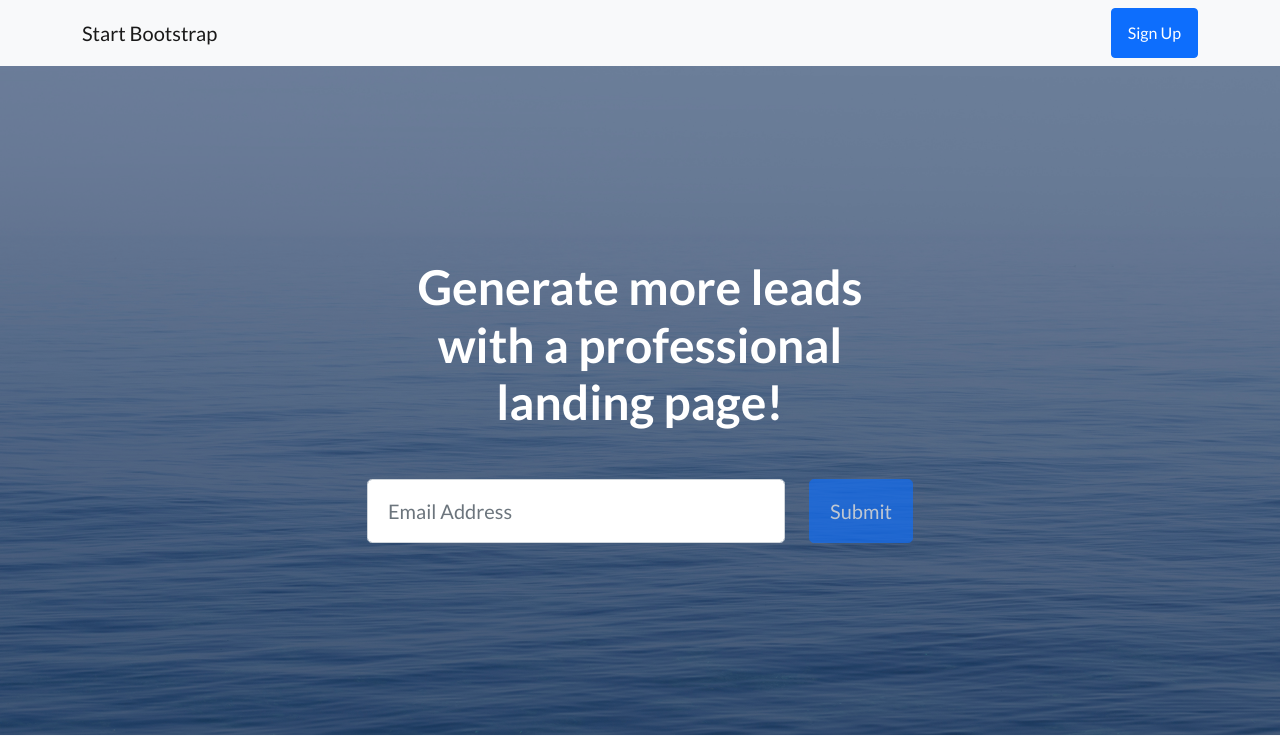
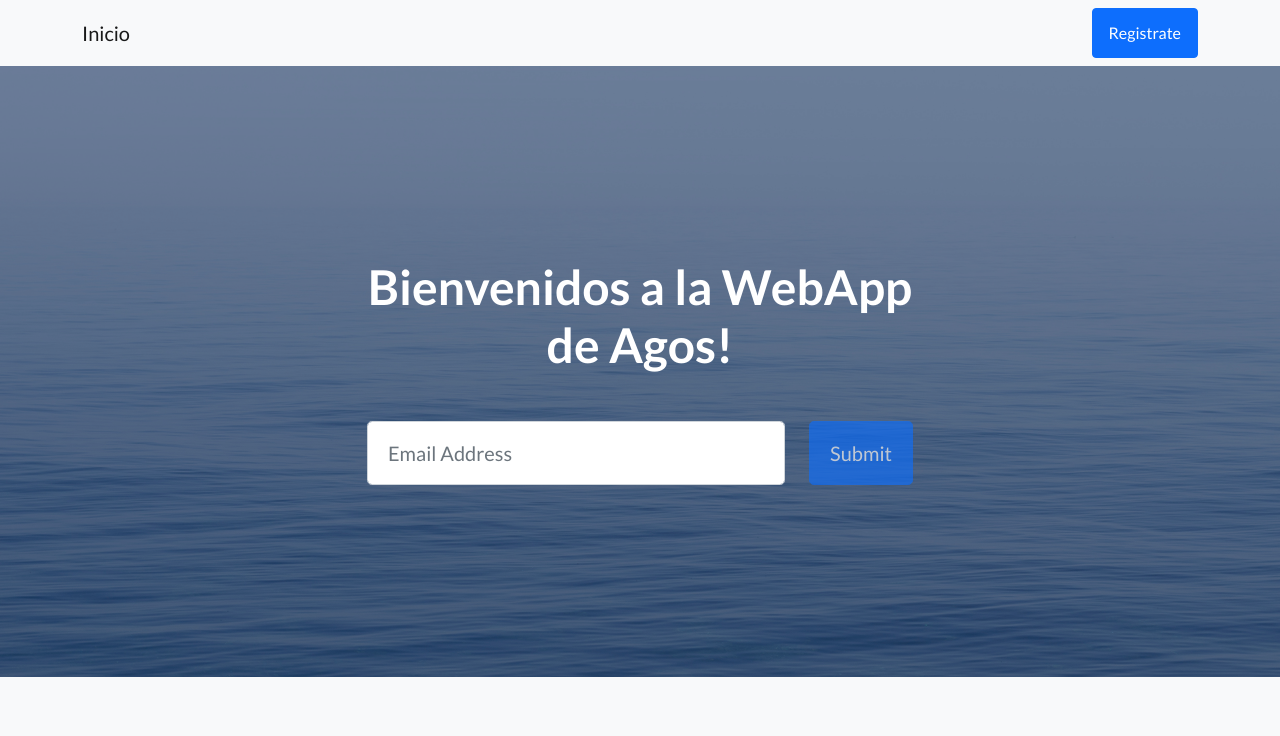
Before and after one commit to Agrotis82/AppCoder, a Django app: page /AppCoder/ in a window 1280 px wide. Shown: the top 736 px of the page. Run offline with Django 4.2, Linux system fonts and the light colour scheme; some libraries are stand-ins or nearby versions.

Commit message:
Actualizando etiquetas

```diff
--- a/AppCoder/templates/AppCoder/inicio.html
+++ b/AppCoder/templates/AppCoder/inicio.html
@@ -8,7 +8,7 @@
         <meta name="viewport" content="width=device-width, initial-scale=1, shrink-to-fit=no" />
         <meta name="description" content="" />
         <meta name="author" content="" />
-        <title>Landing Page - Start Bootstrap Theme</title>
+        <title>Agos WebApp</title>
         <!-- Favicon-->
         <link rel="icon" type="image/x-icon" href="assets/favicon.ico" />
         <!-- Bootstrap icons-->
@@ -22,8 +22,8 @@
         <!-- Navigation-->
         <nav class="navbar navbar-light bg-light static-top">
             <div class="container">
-                <a class="navbar-brand" href="#!">Start Bootstrap</a>
-                <a class="btn btn-primary" href="#signup">Sign Up</a>
+                <a class="navbar-brand" href="#!">Inicio</a>
+                <a class="btn btn-primary" href="#signup">Registrate</a>
             </div>
         </nav>
         <!-- Masthead-->
@@ -33,7 +33,7 @@
                     <div class="col-xl-6">
                         <div class="text-center text-white">
                             <!-- Page heading-->
-                            <h1 class="mb-5">Generate more leads with a professional landing page!</h1>
+                            <h1 class="mb-5">Bienvenidos a la WebApp de Agos!</h1>
                             <!-- Signup form-->
                             <!-- * * * * * * * * * * * * * * *-->
                             <!-- * * SB Forms Contact Form * *-->
```
